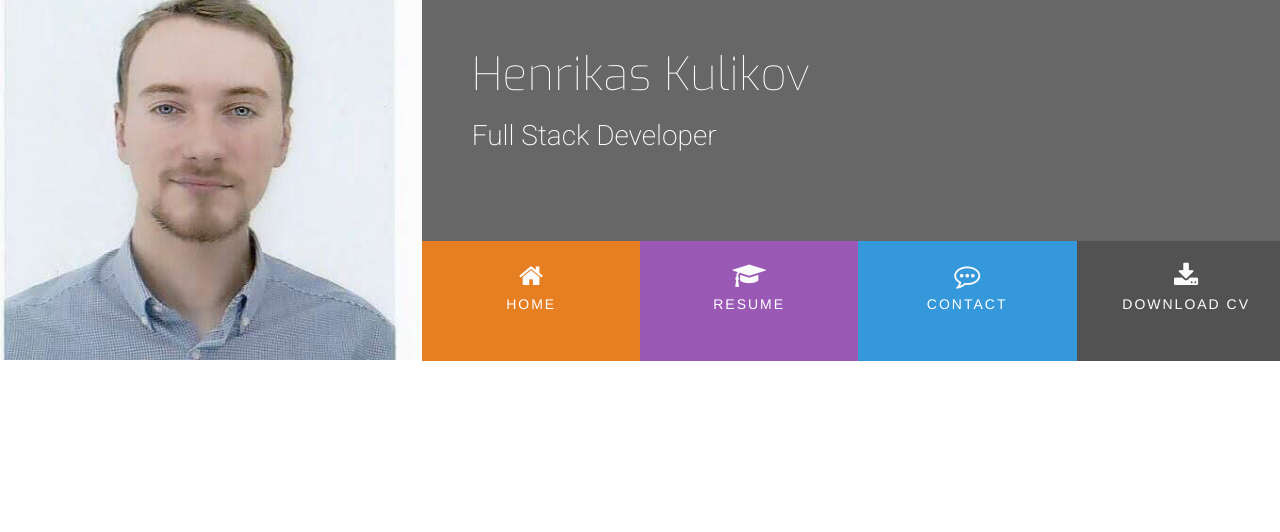
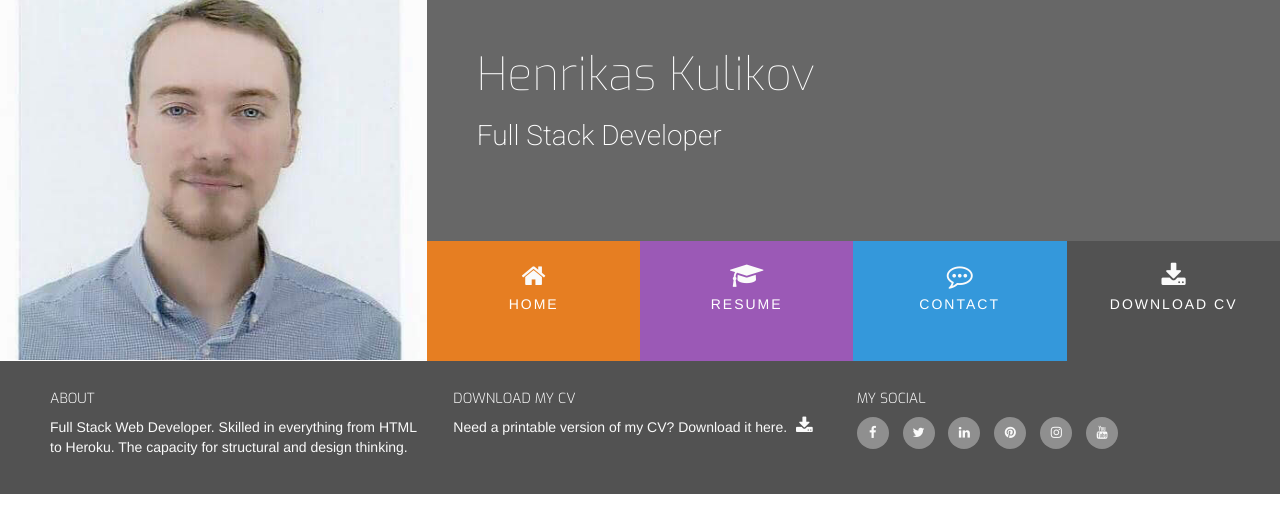
Before and after one commit to Henry-Kul/Resume-project, a plain HTML site: page index.html in a window 1280 px wide. Drawn offline with nearby package versions, Linux system fonts and the light colour scheme.

Commit message:
added stylised footer

```diff
--- a/assets/css/styles.css
+++ b/assets/css/styles.css
@@ -22,6 +22,29 @@
     background-color: #525252;
 }
 
+/*---------------------------------------------------Special Paddings/Margins/Text----*/
+
+h1,
+h2,
+h3,
+h4 {
+    margin: 0;
+}
+
+.uppercase {
+    text-transform: uppercase;
+}
+
+.general-sub {
+    font-family: "Exo", sans-serif;
+    font-weight: 300;
+    color: #fafafa;
+}
+
+.inline-block {
+    display: inline-block;
+}
+
 /*---------------------------------------------------Heading----*/
 
 header {
@@ -42,6 +65,7 @@ header {
     transition: all .5 ease-in-out;
     -mox-transition: all .5 ease-in-out;
     -webkit-transition: all .5 ease-in-out;
+    -o-transition: all .5 ease-in-out;
 }
 
 .name {
@@ -103,6 +127,58 @@ header {
 /*---------------------------------------------------Hover.CSS----*/
 
 .hvr-sweep-to-bottom:before {
-    background: rgba(0,0,0, 0.2);
+    background: rgba(0, 0, 0, 0.2);
     height: 120px;
 }
+
+/*---------------------------------------------------Footer----*/
+
+footer {
+    background-color: #525252;
+    color: #fafafa;
+    min-height: 120px;
+    margin: 0;
+}
+
+footer .cv-pdf i {
+    color: #fafafa;
+    text-align: center;
+    font-size: 18px;
+    padding-left: 5px;
+}
+
+footer .cv-pdf i:hover {
+    color: #e84610;
+    transition: all 0.35s ease-in-out;
+    -moz-transition: all 0.35s ease-in-out;
+    -webkit-transition: all 0.35s ease-in-out;
+    -o-transition: all 0.35s ease-in-out;
+}
+
+.social-links {
+    padding-bottom: 15px;
+}
+
+.social-links li a i {
+    width: 32px;
+    height: 32px;
+    padding: 12px 0;
+    border-radius: 50%;
+    font-size: 13px;
+    line-height: 7px;
+    text-align: center;
+    color: #fafafa;
+    background: #8f8f8f;
+    transition: all 0.35s ease-in-out;
+    -moz-transition: all 0.35s ease-in-out;
+    -webkit-transition: all 0.35s ease-in-out;
+    -o-transition: all 0.35s ease-in-out;
+}
+
+.social-links li a i:hover {
+    background: #e84610;
+}
+
+#footer-details {
+    margin: 20px;
+}
--- a/index.html
+++ b/index.html
@@ -9,7 +9,7 @@
 </head>
 
 <body>
-    <header>
+    <header class="container-fluid">
         <div class="row">
             <a href="index.html">
                 <div class="col-md-4 logo"></div>
@@ -39,13 +39,37 @@
                 </div>
             </div>
         </div>
-
     </header>
     <section>
 
     </section>
-    <footer>
-
+    <footer class="container-fluid">
+        <div id="footer-details" class="row">
+            <div class="col-sm-4">
+                <h5 class="uppercase general-sub">About</h5>
+                <p class="inline-block">
+                    Full Stack Web Developer. Skilled in everything from HTML to Heroku. The capacity for structural and design thinking.
+                </p>
+            </div>
+            <div class="col-sm-4">
+                <h5 class="uppercase general-sub">Download My CV</h5>
+                <p class="inline-block">
+                    Need a printable version of my CV? Download it here.
+                    <a href="#" class="cv-pdf"><i class="fa fa-download" aria-hidden="true"></i></a>
+                </p>
+            </div>
+            <div class="col-sm-4">
+                <h5 class="uppercase general-sub">My Social</h5>
+                <ul class="list-inline social-links">
+                    <li><a target="_blank" href="#"><i class="fa fa-facebook"></i></a></li>
+                    <li><a target="_blank" href="#"><i class="fa fa-twitter"></i></a></li>
+                    <li><a target="_blank" href="#"><i class="fa fa-linkedin"></i></a></li>
+                    <li><a target="_blank" href="#"><i class="fa fa-pinterest"></i></a></li>
+                    <li><a target="_blank" href="#"><i class="fa fa-instagram"></i></a></li>
+                    <li><a target="_blank" href="#"><i class="fa fa-youtube"></i></a></li>
+                </ul>
+            </div>
+        </div>
     </footer>
 
 </body>
```
